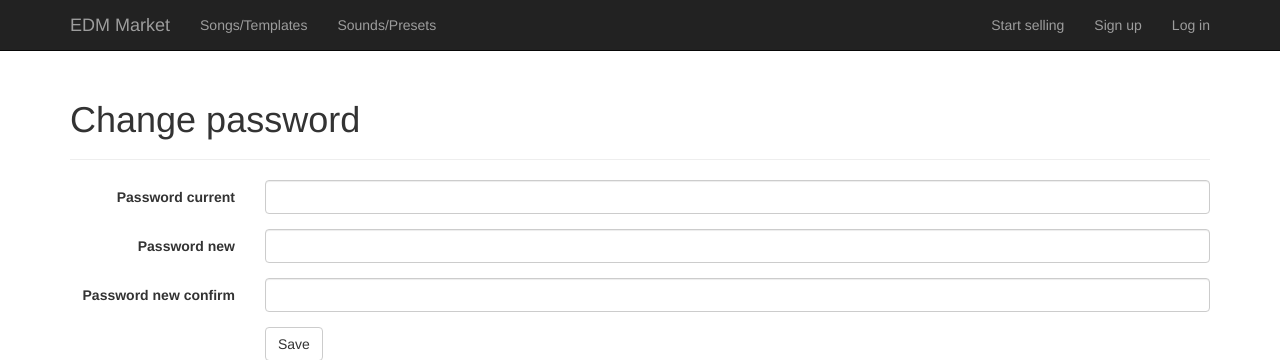
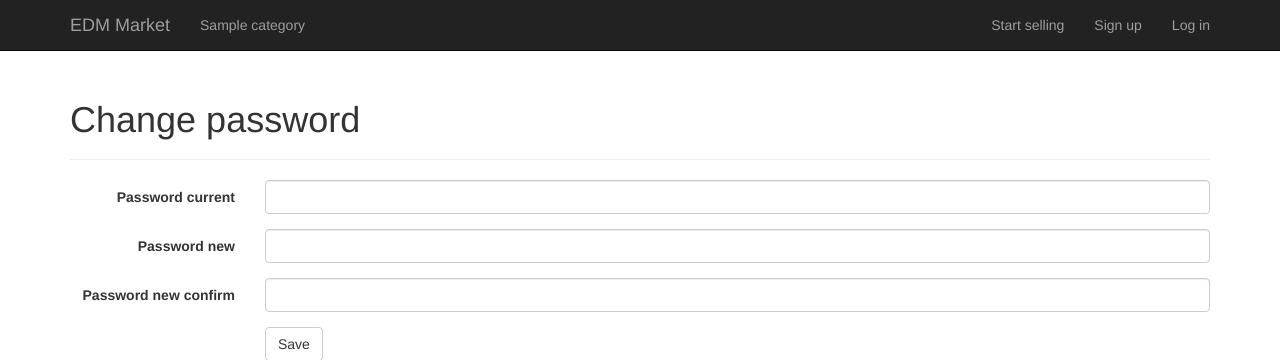
Before and after one commit to peaceman/glowing-tribble, a Django app: template edmuser/templates/account/password_change.html in a window 1280 px wide. Shown: the top 360 px of the page. Run offline with Django 3.2, Linux system fonts and the light colour scheme; the template is opened without the code that fills it: most values are stand-ins (such as "Sample title", 1, 10 or a date in 2020); form fields are guessed from the names that the template uses; some libraries are stand-ins or nearby versions.

Commit message:
fetch displayed categories from the database

```diff
--- a/edm/settings.py
+++ b/edm/settings.py
@@ -116,6 +116,7 @@ TEMPLATE_CONTEXT_PROCESSORS = DEFAULTS.TEMPLATE_CONTEXT_PROCESSORS + (
     'social.apps.django_app.context_processors.backends',
     'social.apps.django_app.context_processors.login_redirect',
     'account.context_processors.account',
+    'edmproject.context_processors.categories',
 )
 
 TEMPLATE_LOADERS = DEFAULTS.TEMPLATE_LOADERS + (
--- /dev/null
+++ b/edmproject/context_processors.py
@@ -0,0 +1,5 @@
+from edmproject.models import ProjectFileCategory
+
+
+def categories(request):
+    return {'categories': ProjectFileCategory.objects.all()}
--- a/edmproject/models.py
+++ b/edmproject/models.py
@@ -9,6 +9,7 @@ from edmuser.models import UserSession
 
 class ProjectFileCategory(models.Model):
     name = models.CharField(max_length=255, db_index=True)
+    slug = models.SlugField(unique=True)
     created_at = models.DateTimeField(auto_now_add=True)
     updated_at = models.DateTimeField(auto_now=True)
 
--- a/main/templates/main/layout.html
+++ b/main/templates/main/layout.html
@@ -85,12 +85,11 @@
             <!-- Collect the nav links, forms, and other content for toggling -->
             <div class="collapse navbar-collapse" id="bs-example-navbar-collapse-1">
                 <ul class="nav navbar-nav">
-                    <li>
-                        <a href="/songs-templates">Songs/Templates</a>
-                    </li>
-                    <li>
-                        <a href="/sounds-presets">Sounds/Presets</a>
-                    </li>
+                    {% for category in categories %}
+                        <li>
+                            <a href="/{{ category.slug }}">{{ category.name }}</a>
+                        </li>
+                    {% endfor %}
                 </ul>
 
                 <ul class="nav navbar-nav navbar-right">
```
Also changed, not shown: edmproject/migrations/0002_auto__add_field_projectfilecategory_slug.py (added).
